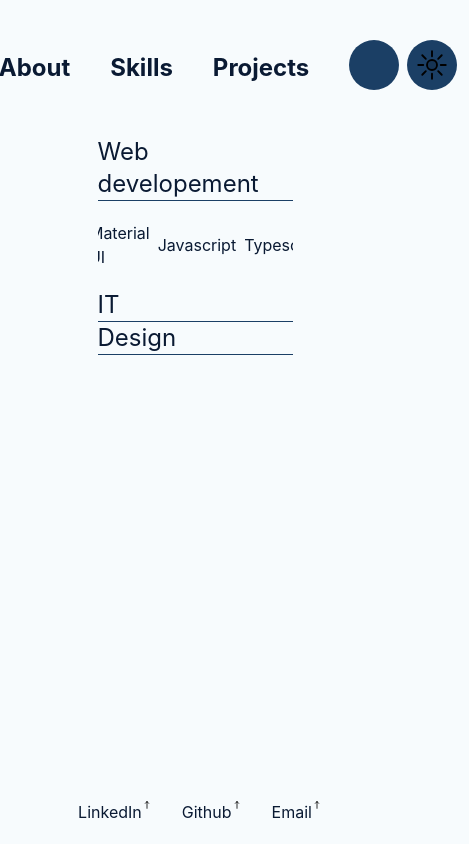
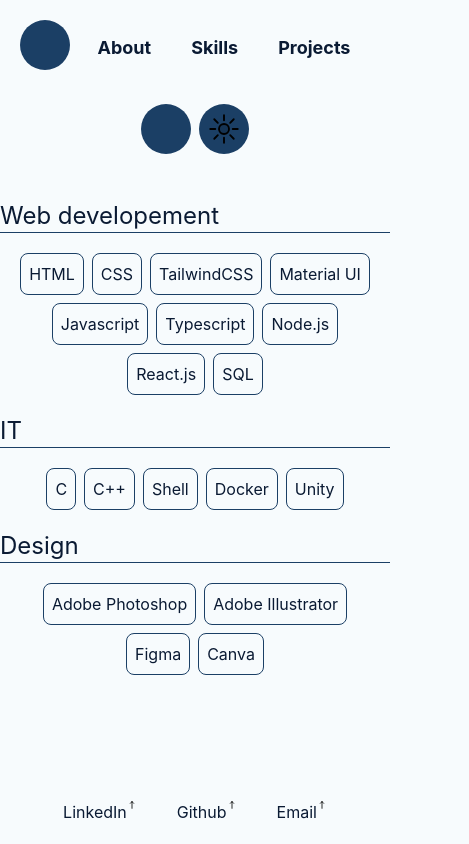
Before and after one commit to BabaxRhb/portfolio, a React (Vite) app: page /skills in a window 390 px wide. Shown: the whole page, 469 px wide, since content can reach past the window. Built offline with nearby package versions, Linux system fonts and the light colour scheme.

Commit message:
add : Adding skills for IT & Design fix : Review SkillUI component issue : Review responsivity for all the page

```diff
--- a/src/shared/components/Navbar.tsx
+++ b/src/shared/components/Navbar.tsx
@@ -13,7 +13,7 @@
         <nav className="flex flex-row items-center w-full">
             { navbarArray.map((item, index) => (
                 <div key={index} className="mx-5">
-                    <a href={item.link} className="text-text text-2xl font-bold">{item.title}</a>
+                    <a href={item.link} className="text-text max-sm:text-lg text-2xl font-bold">{item.title}</a>
                 </div>
             ))}
         </nav>
--- a/src/shared/components/ui/Container.tsx
+++ b/src/shared/components/ui/Container.tsx
@@ -14,7 +14,7 @@
 	direction = 'row'
 }: ContainerProps) => {
 
-	const defaultSetting = "w-full px-3 py-5 flex justify-center items-center";
+	const defaultSetting = "w-full px-3 py-5 flex flex-wrap justify-center items-center";
 
 	const flexDirection = direction === 'row' ? 'flex-row' : 'flex-col';
 	const backGroundColor = bgColor ? `bg-${bgColor}` : 'bg-background';
--- a/src/shared/components/ui/SkillUI.tsx
+++ b/src/shared/components/ui/SkillUI.tsx
@@ -1,6 +1,13 @@
 const SkillUI = ({text} : {text : string}) => {
     return (
-        <div>{text}</div>
+        <div
+            className="
+                border-solid border border-primary
+                rounded-lg
+                p-2
+                text-center
+            "
+        >{text}</div>
     )
 }
 
--- a/src/shared/layouts/Layout.tsx
+++ b/src/shared/layouts/Layout.tsx
@@ -4,7 +4,7 @@
 
 const GeneralLayout = ({ children } : ChildrenProps) => {
     return (
-        <div className="flex flex-col justify-center mx-auto w-1/2 h-screen">
+        <div className="flex flex-col justify-center mx-auto sm:w-full md:w-1/2 h-screen">
             <div className="flex-none"><Header /></div>
             <div className="w-full overflow-auto grow">{children}</div>
             <div className="flex-none"><Footer /></div>
--- a/src/shared/pages/Skill.tsx
+++ b/src/shared/pages/Skill.tsx
@@ -14,6 +14,14 @@
         "React.js", "SQL"
     ]
 
+    const ITSkill = [
+        "C", "C++", "Shell", "Docker", "Unity"
+    ]
+
+    const designSkill = [
+        "Adobe Photoshop", "Adobe Illustrator", "Figma", "Canva"
+    ]
+
     return (
         <div>
             <div>
@@ -27,8 +35,21 @@
                 </Container>
             </div>
             <BorderedText variant={"h3"}>{borderedTitle[1]}</BorderedText>
+            <Container spacing={2}>
+                {
+                    ITSkill.map((item, index) => (
+                        <div key={index}><SkillUI text={item} /></div>
+                    ))
+                }
+            </Container>
             <BorderedText variant={"h3"}>{borderedTitle[2]}</BorderedText>
-
+            <Container spacing={2}>
+                {
+                    designSkill.map((item, index) => (
+                        <div key={index}><SkillUI text={item} /></div>
+                    ))
+                }
+            </Container>
         </div>
     )
 }
```
